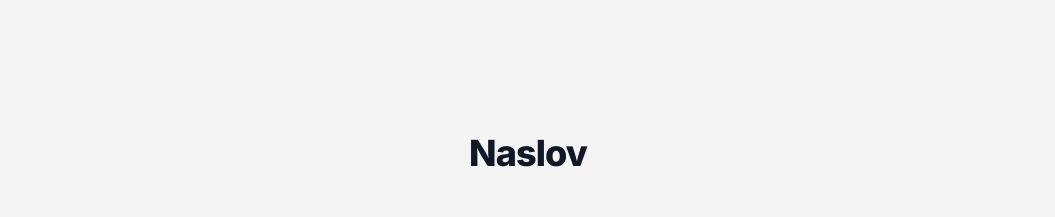
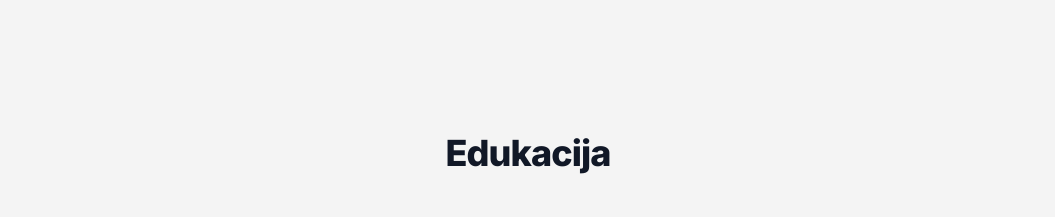
Before and after one commit to faustatwork/mad-science-website, a Next.js app: page / in a window 1280 px wide. Shown: the part 2800-3017 px from the top of the page, without its empty margins (112-1167 px from the left). Built offline with nearby package versions, Linux system fonts and the light colour scheme.

Commit message:
fix(index): set title for education section

```diff
--- a/pages/index.tsx
+++ b/pages/index.tsx
@@ -206,7 +206,7 @@ const Index: NextPage = () => {
           className="flex w-full flex-col items-center justify-center gap-10 text-center"
         >
           <p className="text-4xl font-extrabold tracking-tight text-gray-900 dark:text-white">
-            Naslov
+            Edukacija
           </p>
           <p className="text-lg text-gray-500 dark:text-gray-400">Opis</p>
           <div className="flex w-full flex-row flex-wrap items-center justify-center gap-20 xl:gap-16 lg:flex-col">
```
